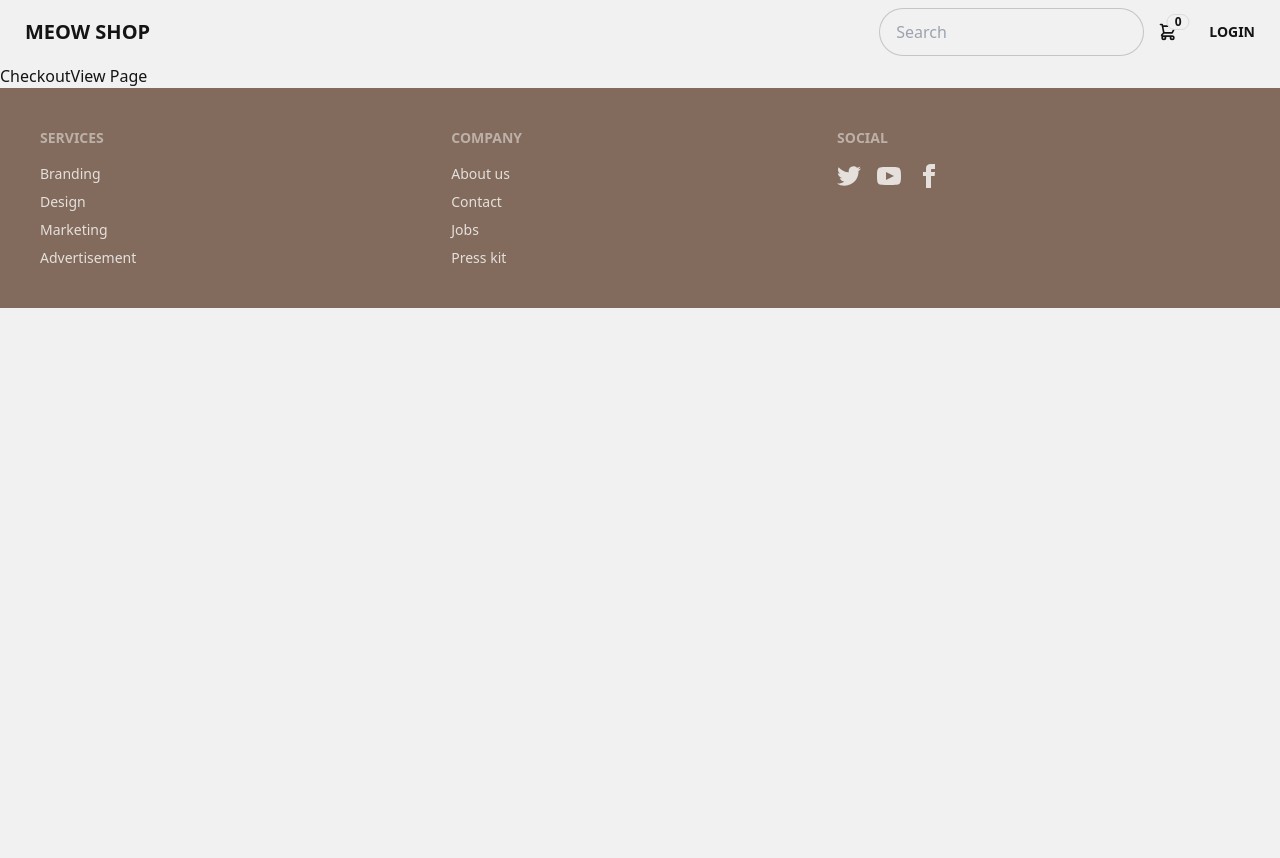
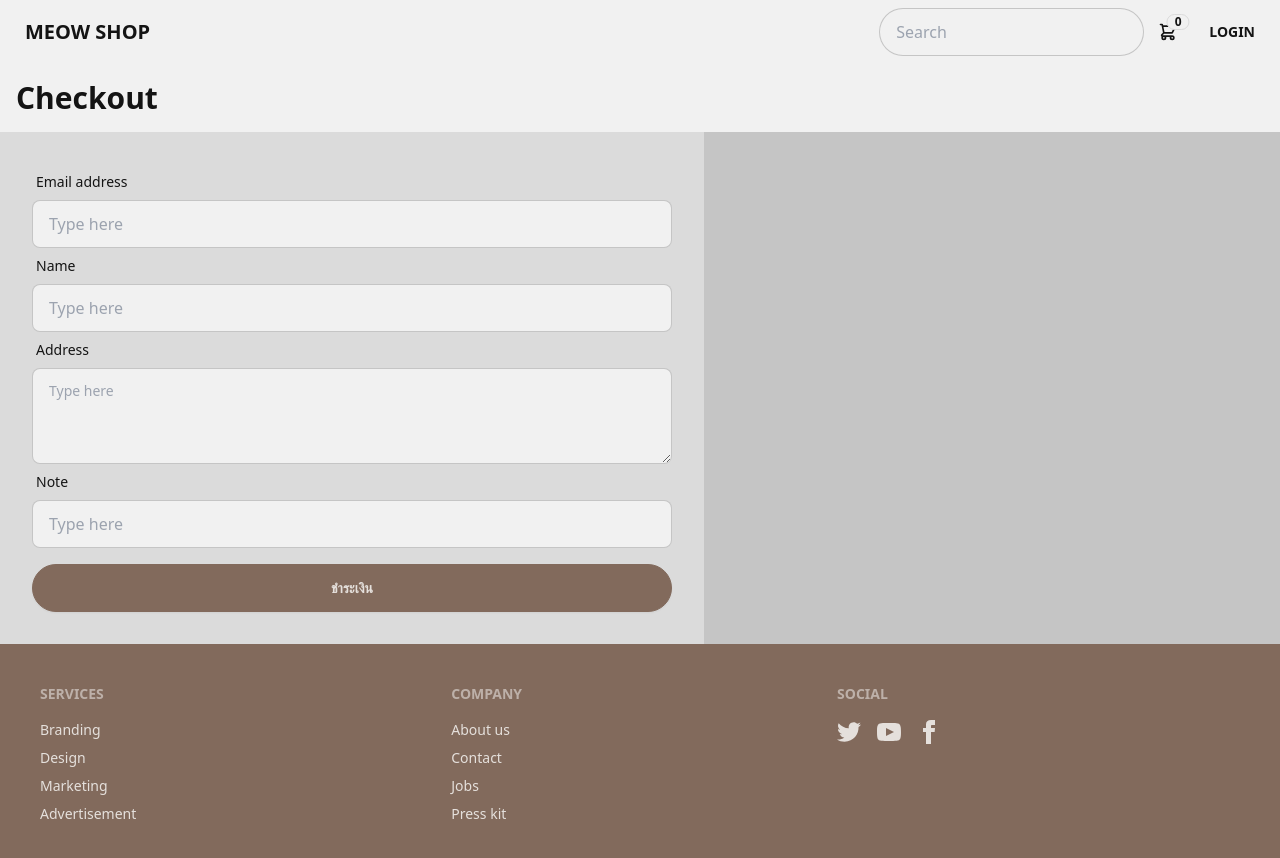
Before and after one commit to Pattarapong1994/easy-commerce, a Vue app: page /checkout in a window 1280 px wide. Shown: the top 858 px of the page. Before the commit the page ends 800 px from the top, so only its background shows below. Built offline with nearby package versions, Linux system fonts and the light colour scheme.

Commit message:
edit Checkout page

```diff
--- a/src/components/icons/Close.vue
+++ b/src/components/icons/Close.vue
@@ -1,3 +1,3 @@
 <template>
-    <svg xmlns="http://www.w3.org/2000/svg" height="1em" viewBox="0 0 384 512"><!--!Font Awesome Free 6.5.1 by @fontawesome - https://fontawesome.com License - https://fontawesome.com/license/free Copyright 2024 Fonticons, Inc.--> <path d="M376.6 84.5c11.3-13.6 9.5-33.8-4.1-45.1s-33.8-9.5-45.1 4.1L192 206 56.6 43.5C45.3 29.9 25.1 28.1 11.5 39.4S-3.9 70.9 7.4 84.5L150.3 256 7.4 427.5c-11.3 13.6-9.5 33.8 4.1 45.1s33.8 9.5 45.1-4.1L192 306 327.4 468.5c11.3 13.6 31.5 15.4 45.1 4.1s15.4-31.5 4.1-45.1L233.7 256 376.6 84.5z"/></svg>
+    <svg  xmlns="http://www.w3.org/2000/svg" height="1em" viewBox="0 0 384 512"><!--!Font Awesome Free 6.5.1 by @fontawesome - https://fontawesome.com License - https://fontawesome.com/license/free Copyright 2024 Fonticons, Inc.--> <path d="M376.6 84.5c11.3-13.6 9.5-33.8-4.1-45.1s-33.8-9.5-45.1 4.1L192 206 56.6 43.5C45.3 29.9 25.1 28.1 11.5 39.4S-3.9 70.9 7.4 84.5L150.3 256 7.4 427.5c-11.3 13.6-9.5 33.8 4.1 45.1s33.8 9.5 45.1-4.1L192 306 327.4 468.5c11.3 13.6 31.5 15.4 45.1 4.1s15.4-31.5 4.1-45.1L233.7 256 376.6 84.5z"/></svg>
 </template>
--- a/src/view/user/CartView.vue
+++ b/src/view/user/CartView.vue
@@ -2,11 +2,13 @@
 import UserLayout from '@/layout/UserLayout.vue'
 import Close from '@/components/icons/Close.vue'
 import { useCartStore } from '@/stores/user/cart'
+import { RouterLink } from 'vue-router'
+
 
 const cartStore = useCartStore()
 
 const changeQuantity = (event, index) => {
-    const newQuantity= parseInt(event.target.value)
+    const newQuantity = parseInt(event.target.value)
     cartStore.updateQuantity(index, newQuantity)
 }
 </script>
@@ -14,16 +16,15 @@
 
 <template>
     <UserLayout>
-        <h1 class="text-3xl font-bold m-4">Shopping cart</h1>
+        <h1 class="text-3xl font-bold m-4">Shopping Cart</h1>
         <div class="flex ">
             <div class="flex-auto w-64 bg-base-200 p-4">
                 <div v-if="cartStore.items.length === 0">
                     Cart is empty
                 </div>
-                <div v-else v-for=" (item, index) in cartStore.items" class="flex">
+                <div v-else v-for=" (item, index) in cartStore.items" class="flex bg-base-100 m-6 py-4 rounded-lg">
                     <div class="flex-1">
-                        <img class="w-full p-10"
-                            :src="item.imageUrl">
+                        <img class="w-full p-10" :src="item.imageUrl">
                     </div>
                     <div class="flex-1 ">
                         <div class="flex relative flex-col justify-between h-full">
@@ -37,10 +38,12 @@
                                     class="select select-bordered w-1/2 rounded-full">
                                     <option v-for=" quantity in [1, 2, 3, 4, 5]">{{ quantity }}</option>
                                 </select>
+
                             </div>
-                            <div @click="cartStore.removeItemInCart(index)" class="absolute top-0 right-0">
+                            <div @click="cartStore.removeItemInCart(index)" class="absolute top-0 right-0 mx-4 btn rounded-full">
                                 <Close></Close>
                             </div>
+
                             <div><b>Instock</b></div>
                         </div>
                     </div>
@@ -61,6 +64,11 @@
                         <div>ราคารวมทั้งหมด</div>
                         <div>{{ cartStore.summaryPrice }}</div>
                     </div>
+                    <div class="flex justify-center">
+                        <RouterLink :to="{ name: 'checkout' }" class="btn btn-neutral w-3/4 mt-4 rounded-full">ชำระเงิน
+                        </RouterLink>
+
+                    </div>
                 </div>
             </div>
         </div>
--- a/src/view/user/CheckoutView.vue
+++ b/src/view/user/CheckoutView.vue
@@ -1,10 +1,82 @@
 <script setup>
-import UserLayout from '@/layout/UserLayout.vue';
+import { reactive } from 'vue'
+import { RouterLink } from 'vue-router'
+
+import UserLayout from '@/layout/UserLayout.vue'
+
+import { useCartStore } from '@/stores/user/cart'
+
+
+const formData = [
+    {
+        name: 'Email address',
+        field: 'email'
+    },
+    {
+        name: 'Name',
+        field: 'name'
+    },
+    {
+        name: 'Address',
+        field: 'address'
+    },
+    {
+        name: 'Note',
+        field: 'note'
+    },
+]
+
+const cartStore = useCartStore()
+
+const userFormData = reactive({
+    email: '',
+    name: '',
+    address: '',
+    note: ''
+})
+
+const payment = () => {
+    console.log(userFormData)
+}
 </script>
 
 
 <template>
     <UserLayout>
-        CheckoutView Page
+        <h1 class="text-3xl font-bold m-4">Checkout</h1>
+
+        <div class="flex">
+
+            <section class="flex-auto w-64 bg-base-200 p-8">
+                <label v-for=" form in formData" class="form-control w-full ">
+                    <div class="label">
+                        <span class="label-text"> {{ form.name }}</span>
+                    </div>
+                    <textarea v-if="form.field === 'address'" v-model="userFormData[form.field]" type="text"
+                        placeholder="Type here" class="textarea textarea-bordered h-24"></textarea>
+
+                    <input v-else v-model="userFormData[form.field]" type="text" placeholder="Type here"
+                        class="input input-bordered w-full" />
+                </label>
+                <button @click="payment" class="btn btn-neutral w-full rounded-full      mt-4">ชำระเงิน</button>
+            </section>
+            <section class="flex-auto w-32 bg-base-300">
+                <div v-for=" item in cartStore.items " class="flex bg-base-200 m-8 py-4">
+                    <div class="flex-1">
+                        <img class="w-full p-8" :src="item.imageUrl">
+                    </div>
+                    <div class="flex-1">
+                        <div class="flex flex-col justify-between h-full">
+                            <div>
+                                <div><b>{{ item.name }}</b></div>
+                                <div> จำนวน : {{ item.quantity }}</div>
+                            </div>
+                            <RouterLink :to="{name:'cart'}">Edit</RouterLink>
+
+                        </div>
+                    </div>
+                </div>
+            </section>
+        </div>
     </UserLayout>
 </template>
```
